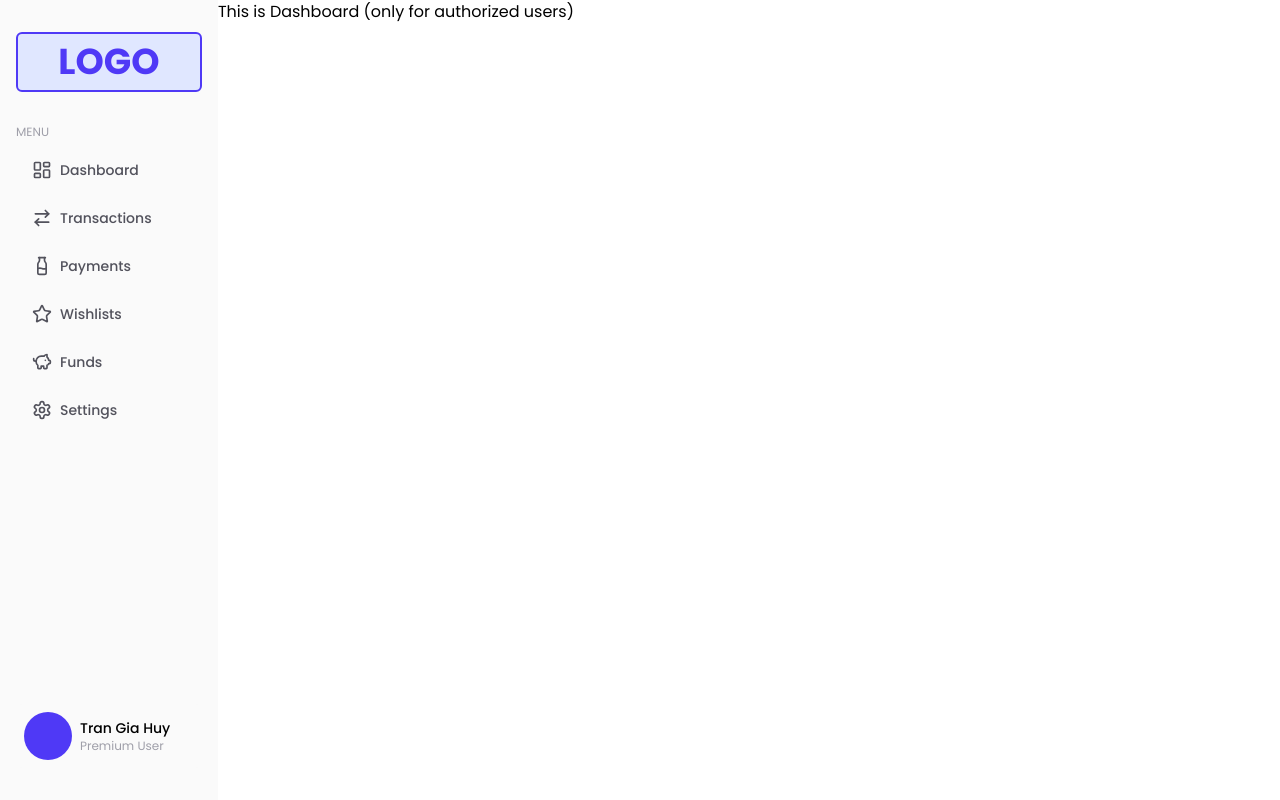
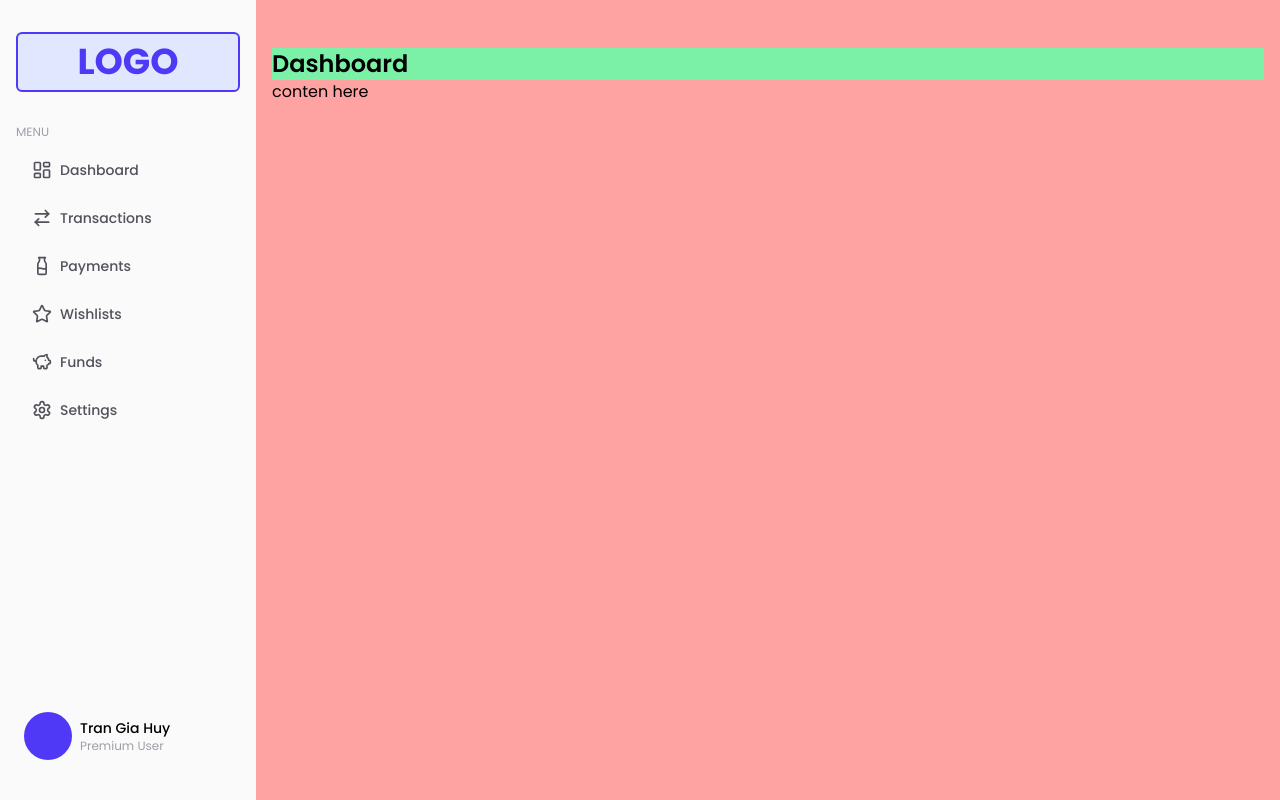
Before and after one commit to tonytran0314/BottleX-Web, a Vue app: page /user/dashboard in a window 1280 px wide. Built offline with nearby package versions, Linux system fonts and the light colour scheme.

Commit message:
basic layout for dashboard

```diff
--- a/src/components/Dashboard.vue
+++ b/src/components/Dashboard.vue
@@ -3,5 +3,8 @@
 </script>
 
 <template>
-    <h1>This is Dashboard (only for authorized users)</h1>
+    <div class="px-4 pt-12 bg-red-300">
+        <div class="text-2xl bg-green-300 font-semibold">Dashboard</div>
+        <div>conten here</div>
+    </div>
 </template>
--- a/src/views/UserView.vue
+++ b/src/views/UserView.vue
@@ -37,9 +37,9 @@
 </script>
 
 <template>
-    <div class="flex">
+    <div class="flex h-screen overflow-hidden">
         <!-- SIDEBAR -->
-        <div class="w-64 h-full px-4 py-8 bg-zinc-50 flex flex-col gap-8">
+        <div class="w-64 h-screen shrink-0 px-4 py-8 bg-zinc-50 flex flex-col gap-8">
             <div class="font-bold text-4xl bg-indigo-100 border-2 rounded-md text-center text-indigo-600 hover:cursor-pointer py-2">LOGO</div>
             <div class="w-full h-full flex flex-col justify-between">
                 <div class="flex flex-col gap-2">
@@ -66,6 +66,6 @@
                 </div>
             </div>
         </div>
-        <router-view class="w-full h-full" />
+        <router-view class="w-full h-full overflow-auto" />
     </div>
 </template>
```
